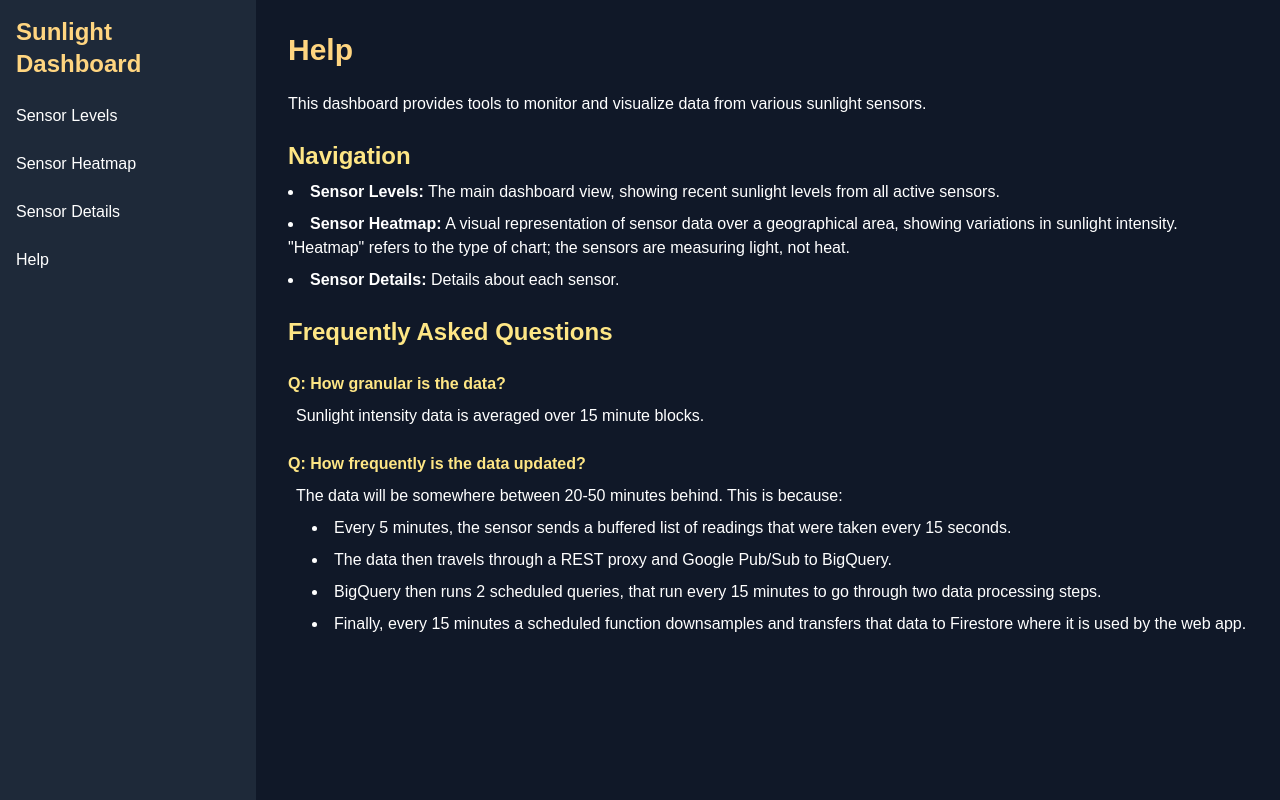
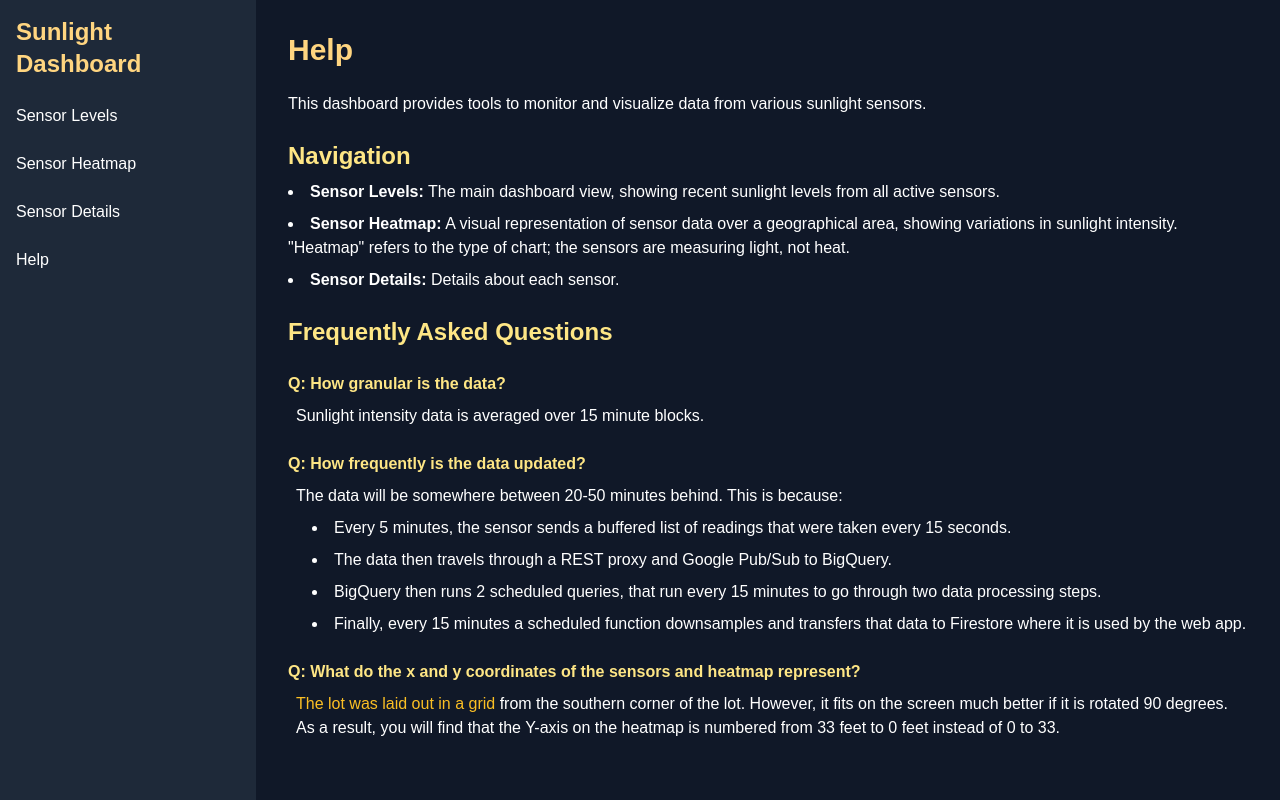
Before and after one commit to kden/sunlight_sensor_gcp, a Next.js app in the folder sunlight_web_app/: page /help in a window 1280 px wide. Built offline with nearby package versions, Linux system fonts and the light colour scheme.

Commit message:
Fix reversed axis on webapp heat map

```diff
--- a/sunlight_web_app/app/components/SensorHeatmapChart.tsx
+++ b/sunlight_web_app/app/components/SensorHeatmapChart.tsx
@@ -234,16 +234,16 @@ const SensorHeatmapChart: React.FC<SensorHeatmapChartProps> = ({ chartData, yard
                                     {/* Tick mark */}
                                     <line
                                         x1={marginLeft - AXIS_TICK_LENGTH}
-                                        y1={marginTop + yardWidth - y}
+                                        y1={marginTop + y}  // Change this line
                                         x2={marginLeft}
-                                        y2={marginTop + yardWidth - y}
+                                        y2={marginTop + y}  // Change this line
                                         stroke="rgb(203, 213, 225)"
                                         strokeWidth={AXIS_TICK_WIDTH}
                                     />
                                     {/* Label */}
                                     <text
                                         x={marginLeft - AXIS_TICK_LENGTH - AXIS_LABEL_OFFSET}
-                                        y={marginTop + yardWidth - y}
+                                        y={marginTop + y}  // Change this line
                                         textAnchor="end"
                                         dominantBaseline="middle"
                                     >
--- a/sunlight_web_app/app/globals.css
+++ b/sunlight_web_app/app/globals.css
@@ -38,3 +38,11 @@ body {
   color: var(--foreground);
   font-family: Arial, Helvetica, sans-serif;
 }
+
+main a {
+  color: rgb(251 191 36);
+}
+
+main a:hover {
+  color: rgb(245 158 11);
+}
--- a/sunlight_web_app/app/help/page.tsx
+++ b/sunlight_web_app/app/help/page.tsx
@@ -65,6 +65,13 @@ export default function HelpPage() {
               <li>Finally, every 15 minutes a scheduled function downsamples and transfers that data to Firestore where it is used by the web app.</li>
             </ol>
           </dd>
+          <dt className="mt-6 font-semibold text-amber-200">
+            Q: What do the x and y coordinates of the sensors and heatmap represent?
+          </dt>
+          <dd className="mt-2 pl-2 text-white">
+            <a href="https://kden.github.io/sunlight-sensor/Site.html">The lot was laid out in a grid</a> from the southern corner of the lot.  However, it fits on the screen much better if it is rotated 90 degrees.  As a result, you will find that the Y-axis on the heatmap is numbered from 33 feet to 0 feet instead of 0 to 33.
+          </dd>
+
         </dl>
       </div>
     </div>
```
